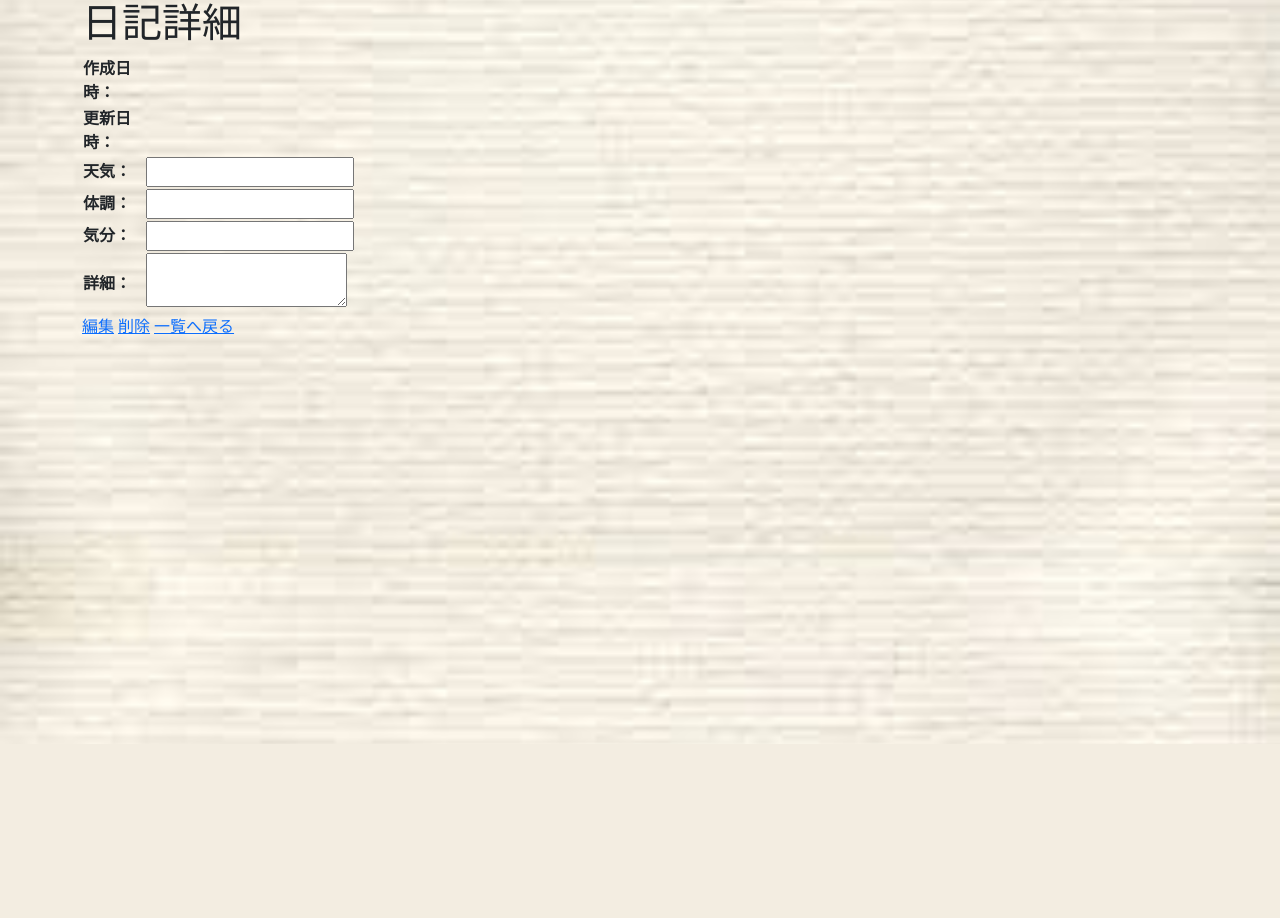
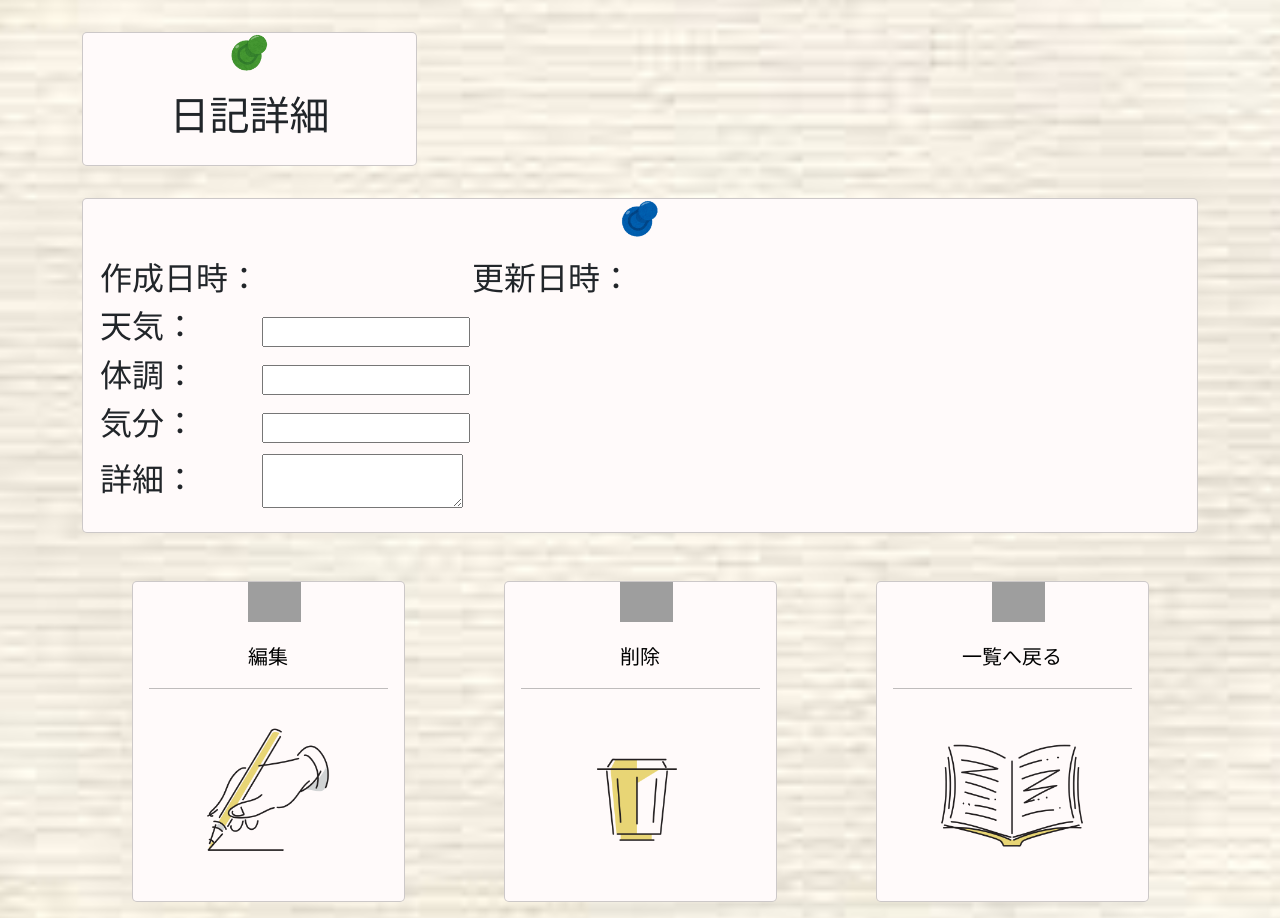
Before and after one commit to st-nanako/django-assignment, a Django app: template templates/diary/detail.html in a window 1280 px wide. Shown: the part 56-974 px from the top of the page. Before the commit the page ends 800 px from the top, so only its background shows below. Run offline with Django 4.2, Linux system fonts and the light colour scheme; the template is opened without the code that fills it, so the values that code supplies are empty, except form fields; tables that the repository leaves empty hold one stand-in row (values such as "Sample post"); form fields are guessed from the names that the template uses; some libraries are stand-ins or nearby versions; some web fonts are replaced; grey boxes are pictures that could not be loaded.

Commit message:
detail css

```diff
--- a/static/css/style.css
+++ b/static/css/style.css
@@ -32,15 +32,6 @@
 .add_p{
     font-size: 20px;
     text-align: center;
-}
-/* 日記を追加のボックス調整 */
-.add{
-    width: 273px;
-}
-
-/* 日記を追加のボックスの中のaタグ調整 */
-.add a{
-    height: 140px;
 }
 
 /* 日記を追加のボックスの中のbtn調整 */
@@ -141,8 +132,51 @@ body {
   font-style: normal;
 }
 
-/* 検索結果 */
-.result{
-    width: 20%;
+/* タイトル(タイトル単体の時) */
+.title_one{
+    width: 30%;
     text-align: center;
 }
+
+.title_detail{
+    width: auto;
+    text-align: center;
+}
+
+/* 共通 */
+/* 画面遷移ボタン */
+.button{
+    width: 273px;
+}
+
+/* アニメーション */
+.animation{
+  animation-timing-function: ease-in-out;
+  animation-iteration-count: infinite;
+  animation-direction: alternate;
+  animation-duration: 1.5s;
+}
+
+.keyframe3{
+  animation: swing linear 4s infinite;
+  transform: rotate(10deg);
+  animation-duration: 4s;
+}
+
+@keyframes swing {
+    0% {
+        transform: rotate(0deg);
+    }
+    25% {
+        transform: rotate(10deg);
+    }
+    50% {
+        transform: rotate(0deg);
+    }
+    75% {
+        transform: rotate(-10deg);
+    }
+    100% {
+        transform: rotate(0deg);
+    }
+}
--- a/templates/diary/detail.html
+++ b/templates/diary/detail.html
@@ -6,38 +6,95 @@
 
 {% block contents %}
 
-<div class="add delete">
+<div class="diary-item title_one">
+    <div class="img_pin"><img src="{% static "img/gabyou_green.png" %}" alt=""></div>
     <h1>日記詳細</h1>
+</div>
 {% csrf_token %}
+<div class="diary-item">
+    <div class="img_pin"><img src="{% static "img/gabyou_blue.png" %}" alt=""></div>
     <table>
         <tr>
-          <th>作成日時：</th>
+            <th>
+                <h2>
+                    作成日時：
+                </h2>
+            </th>
             <td>{{ form.created_at|date:"Y年m月d日 H:i" }}</td>
-      </tr>
-      <tr>
-          <th>更新日時：</th>
+            <th>
+                <h2>
+                    更新日時：
+                </h2>
+            </th>
             <td>{{ form.updated_at|date:"Y年m月d日 H:i" }}</td>
         </tr>
         <tr>
-          <th>天気：</th>
+        </tr>
+        <tr>
+            <th>
+                <h2>
+                    天気：
+                </h2>
+            </th>
             <td>{{form.weather}}</td>
         </tr>
         <tr>
-          <th>体調：</th>
+            <th>
+                <h2>
+                    体調：
+                </h2>
+            </th>
             <td>{{ form.get_condition_display }}</td>
         </tr>
         <tr>
-          <th>気分：</th>
+            <th>
+                <h2>
+                    気分：
+                </h2>
+            </th>
             <td>{{ form.get_feeling_display }}</td>
         </tr>
         <tr>
-          <th>詳細：</th>
+            <th>
+                <h2>
+                    詳細：
+                </h2>
+            </th>
             <td>{{form.description}}</td>
         </tr>
     </table>
-  <a href="{% url 'edit' form.pk %}">編集</a>
-  <a href="{% url 'delete' form.pk %}">削除</a>
+</div>
+<div class="diary-list">
 
-  <a href="{% url 'index' %}">一覧へ戻る</a>
+    <div class="diary-item button">
+        <a href="{% url 'edit' form.pk %}">
+            <div class="img_pin"><img src="{% static "img/gabyou_red.png" %}" alt=""></div>
+            <p class="add_p">編集</p>
+            <hr>
+            <div class="add_img"><img src="{% static "img/edit.png" %}" alt=""></div>
+
+        </a>
     </div>
+    <div class="diary-item button">
+        <a href="{% url 'delete' form.pk %}">
+            <div class="img_pin"><img src="{% static "img/gabyou_red.png" %}" alt=""></div>
+            <p class="add_p">削除</p>
+            <hr>
+            <div class="add_img"><img src="{% static "img/delete.png" %}" alt=""></div>
+        </a>
+    </div>
+
+    <div class="diary-item button">
+        <a href="{% url 'index' %}">
+            <div class="img_pin"><img src="{% static "img/gabyou_red.png" %}" alt=""></div>
+            <p class="add_p">一覧へ戻る</p>
+            <hr>
+            <div class="add_img"><img src="{% static "img/return.png" %}" alt=""></div>
+        </a>
+    </div>
+</div>
+  {% comment %} <a href="{% url  %}"></a> {% endcomment %}
+  {% comment %} <a href="{% url 'delete' form.pk %}">削除</a> {% endcomment %}
+  {% comment %} <a href="{% url 'index' %}">一覧へ戻る</a> {% endcomment %}
+
 {% endblock %}
--- a/templates/diary/editAdd.html
+++ b/templates/diary/editAdd.html
@@ -5,8 +5,11 @@
 {% endblock %}
 
 {% block contents %}
+  <div class="diary-item title_one">
+    <div class="img_pin"><img src="{% static "img/gabyou_green.png" %}" alt=""></div>
+    <h1>日記{{ diary.id|yesno:'編集,追加' }}</h1>
+  </div>
 
-<h1>日記{{ diary.id|yesno:'編集,追加' }}</h1>
 <p>
   <form action= " {% if diary.id %}{% url 'edit' diary.id %}{% else %}{% url 'add' %}{% endif %} " method="post">
     {% csrf_token %}
--- a/templates/diary/index.html
+++ b/templates/diary/index.html
@@ -29,7 +29,7 @@
   </div>
 </div>
 <div class="diary-list">
-  <div class="diary-item add">
+  <div class="diary-item button">
     <a href="{% url 'add'%}">
       <div class="img_pin"><img src="{% static "img/gabyou_red.png" %}" alt=""></div>
       <p class="add_p">日記を追加</p>
--- a/templates/diary/results.html
+++ b/templates/diary/results.html
@@ -1,7 +1,7 @@
 {% extends 'base.html' %}
 {% load static %}
 {% block contents %}
-  <div class ="diary-item result">
+  <div class ="diary-item title_one">
     <div class="img_pin"><img src="{% static "img/gabyou_green.png" %}" alt=""></div>
     <h1>検索結果</h1>
   </div>
@@ -69,10 +69,10 @@
       </a>
     </div>
     {% endfor %}
-    <div class="diary-item add">
+    <div class="diary-item button">
       <a href="{% url 'index'%}">
       <div class="img_pin"><img src="{% static "img/gabyou_red.png" %}" alt=""></div>
-      <p class="add_p">戻る</p>
+      <p class="add_p">一覧へ戻る</p>
       <hr>
       <div class="add_img"><img src="{% static "img/return.png" %}" alt=""></div>
       </a>
```
Also changed, not shown: templates/diary/delete.html (+6 -2 lines), static/img/add.png, static/img/delete.png (added), static/img/edit.png (added), static/img/title.png (deleted). Lines whose indentation alone changed are shown as unchanged.
